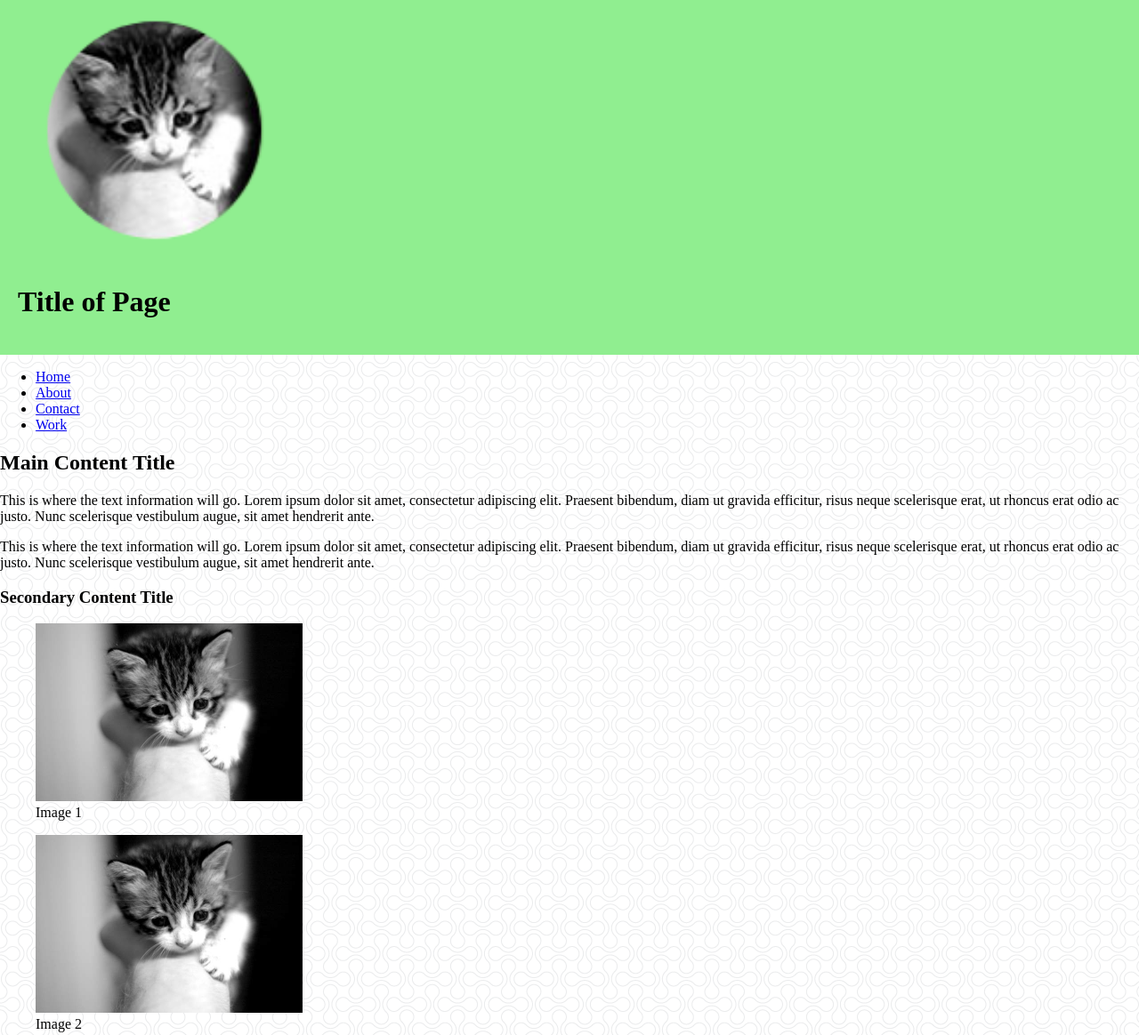
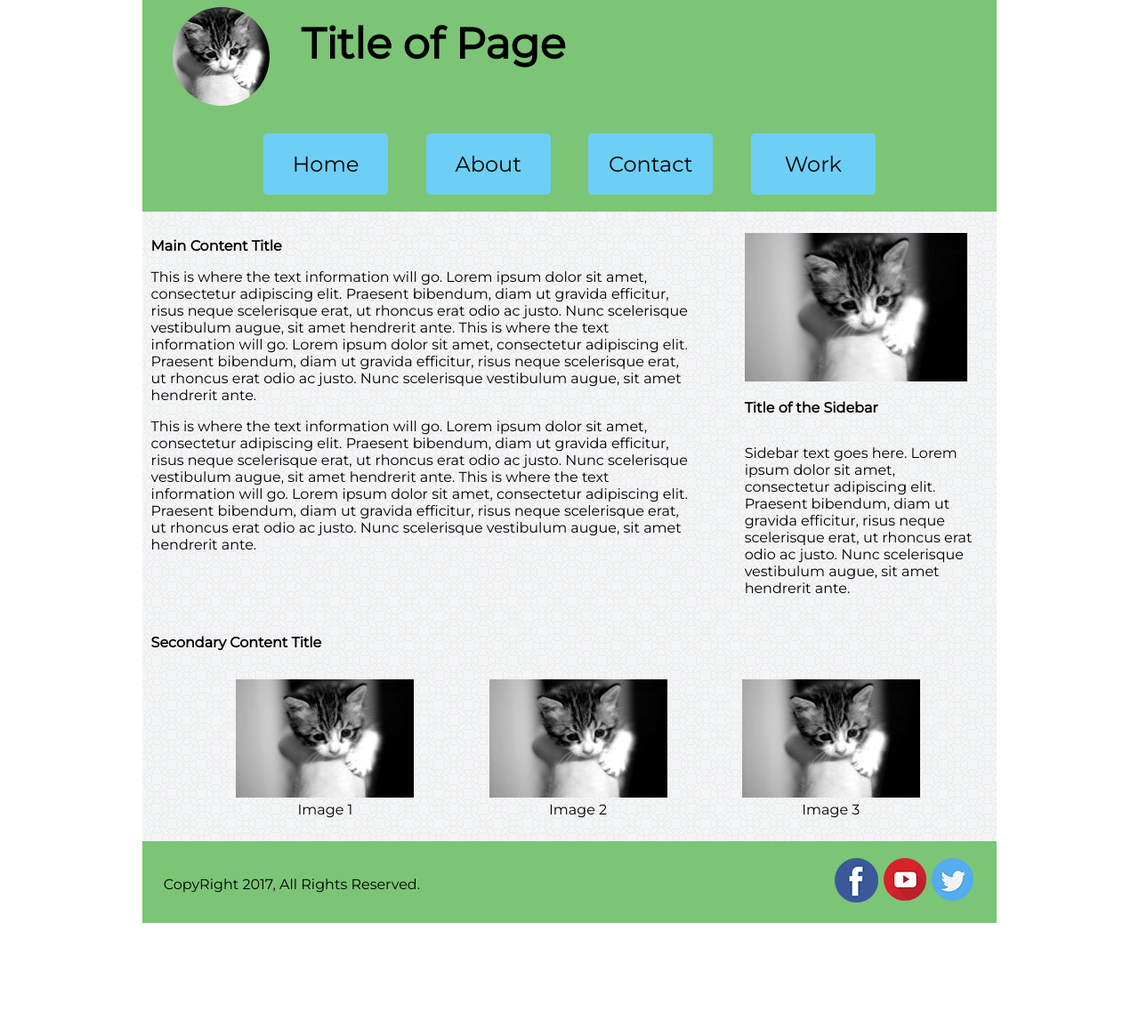
Before and after one commit to gend0065/gend0065.github.io, a plain HTML site: page lib2024/assg-4/index.html in a window 1280 px wide. Shown: the part 7-1171 px from the top of the page at 89% size. After the commit the page ends 1045 px from the top, so only its background shows below. Drawn offline with Linux system fonts and the light colour scheme.

Commit message:
css html validation success

```diff
--- /dev/null
+++ b/lib2024/assg-4/css/fonts.css
@@ -0,0 +1,4 @@
+@charset "utf-8";
+
+@import url('https://fonts.googleapis.com/css?family=Merriweather');
+@import url('../fonts/open_sans/stylesheet.css')
--- a/lib2024/assg-4/css/style.css
+++ b/lib2024/assg-4/css/style.css
@@ -1,18 +1,191 @@
 @charset "utf-8";
 
-/* setting background image */
-body {
-	background-image: url("../img/background.png");
-	margin: 0;
+html, body, div, span, applet, object, iframe,
+h1, h2, h3, h4, h5, h6, p, blockquote, pre,
+a, abbr, acronym, address, big, cite, code,
+del, dfn, em, img, ins, kbd, q, s, samp,
+small, strike, strong, sub, sup, tt, var,
+b, u, i, center,
+dl, dt, dd, ol, ul, li,
+fieldset, form, label, legend,
+table, caption, tbody, tfoot, thead, tr, th, td,
+article, aside, canvas, details, embed,
+figure, figcaption, footer, header, hgroup,
+menu, nav, output, ruby, section, summary,
+time, mark, audio, video {
+  padding: 0;
+  border: 0;
+  font-size: 100%;
+  font: inherit;
 }
 
-/* setting background colour */
-.site-border {
-  	padding: 20px;
-  	background-color: lightgreen;
+/* HTML5 display-role reset for older browsers */
+article, aside, details, figcaption, figure,
+footer, header, hgroup, menu, nav, section {
+  display: block;
 }
 
-/* change image size */
-img {
-	width: 300px;
+ol, ul {
+  list-style: none;
 }
+
+blockquote, q {
+  quotes: none;
+}
+
+blockquote:before, blockquote:after,
+q:before, q:after {
+  content: '';
+  content: none;
+}
+
+table {
+  border-collapse: collapse;
+  border-spacing: 0;
+}
+
+/*CSS clearfix*/
+
+.clearfix:after {
+  content: "";
+  display: table;
+  clear: both;
+}
+
+/* styling webpage settings */
+body {
+  background-color: #ffffff;
+  font-family: 'Montserrat', sans-serif;
+  margin: 0px;
+}
+
+/* viewing size and background image settings */
+#wrapper {
+  background-image: url("../img/circles-light.png");
+  max-width: 960px;
+  margin: auto auto;
+}
+
+/* green header background */
+header {
+  background-color: #7CC576;
+  height: 20%;
+}
+
+/* logo placement */
+#logo {
+  float: none;
+  vertical-align: middle;
+  margin: 1% 2% 0% 2%;
+}
+
+/* titles */
+h1 {
+  display: inline-block;
+  font-size: 3em;
+  margin: 0;
+}
+
+h1, h2, h3 {
+  font-weight: bold;
+}
+
+/* navigation */
+#main-nav {
+  text-align: center;
+  list-style-type: none;
+  margin-top: 0;
+}
+
+/* remove bullet points and separate nav links */
+nav ul li a {
+  text-align: center;
+  font-size: 1.5em;
+  text-decoration: none;
+  color: #000;
+  margin: 2%;
+}
+
+/* reformat nav links */
+nav ul li {
+  background-color: #6DCFF6;
+  display: inline-block;
+  border-radius: 5px;
+  width: 100px;
+  padding: 20px;
+  margin: 2%
+}
+
+main {
+  height: 100%;
+  margin: 1%;
+}
+
+/* primary and secondary content */
+#pri-content {
+  width: 65%;
+  display: inline-block;
+}
+
+/* secondary content */
+#sec-content {
+  text-align: center;
+  width: 100%;
+  display: inline-block;
+  margin: 1%;
+}
+
+#sec-content h3 {
+  text-align: left;
+}
+
+figure {
+  display: inline-block;
+}
+
+.threeimg {
+  position: relative;
+  width: 200px;
+}
+
+/* side content */
+#side-content {
+  width: 30%;
+  float: right;
+}
+
+#sidebar p {
+  float: left;
+}
+
+aside {
+  padding: 3%;
+}
+
+/* resize the square cat images */
+.square {
+  width: 250px;
+}
+
+/* footer */
+footer {
+    background-color: #7CC576;
+    padding: 2%;
+}
+
+footer p {
+    display: inline;
+    float: left;
+    padding: 0.5%;
+}
+
+#social-media {
+    display: inline-block;
+    margin-left: 50%;
+}
+
+.link {
+    margin-right: 6px;
+    position: relative;
+    float: right;
+}
--- a/lib2024/assg-4/index.html
+++ b/lib2024/assg-4/index.html
@@ -6,112 +6,103 @@
 	<meta name="keywords" content="HTML, CSS">
 	<title>Assignment 4</title>
 	<link rel="stylesheet" type="text/css" href="css/style.css">
+	<link href="https://fonts.googleapis.com/css?family=Montserrat&display=swap" rel="stylesheet">
 </head>
 <body>
-	<header id="header" class="site-border">
+	<div id="wrapper">
+		<header>
 			<!-- inserting logo -->
-		<img src="img/logo.png" alt="Logo" id="logo" class="header">
+			<img src="img/logo.png" alt="Logo" id="logo">
 			<h1>Title of Page</h1>
-	</header>
 
 			<!-- Tabs -->
-	<nav class="main-nav-container">
-		<ul class="main-nav">
+			<nav id="topnav">
+				<ul id="main-nav">
 					<li>
-				<a href="home.html">Home</a>
+						<a href="home.html" class="nav-links">Home</a>
 					</li>
 
 					<li>
-				<a href="about.html">About</a>
+						<a href="about.html" class="nav-links">About</a>
 					</li>
 
 					<li>
-				<a href="contact.html">Contact</a>
+						<a href="contact.html" class="nav-links">Contact</a>
 					</li>
 
 					<li>
-				<a href="work.html">Work</a>
+						<a href="work.html" class="nav-links">Work</a>
 					</li>
 				</ul>
 			</nav>
-
+		</header>
 		<main>
-		<div id="pri-content" class="column-left">
+			<div id="pri-content">
 				<!-- This is the main content of the page -->
 				<h2>Main Content Title</h2>
-			<article id="main-content" class="pri-content">
+				<article>
 					<!-- Paragraph 1, main content -->
 					<p>
-					This is where the text information will go. Lorem ipsum dolor sit amet, consectetur adipiscing elit. Praesent bibendum, diam ut gravida efficitur, risus neque scelerisque erat, ut rhoncus erat odio ac justo. Nunc scelerisque vestibulum augue, sit amet hendrerit ante.
+						This is where the text information will go. Lorem ipsum dolor sit amet, consectetur adipiscing elit. Praesent bibendum, diam ut gravida efficitur, risus neque scelerisque erat, ut rhoncus erat odio ac justo. Nunc scelerisque vestibulum augue, sit amet hendrerit ante. This is where the text information will go. Lorem ipsum dolor sit amet, consectetur adipiscing elit. Praesent bibendum, diam ut gravida efficitur, risus neque scelerisque erat, ut rhoncus erat odio ac justo. Nunc scelerisque vestibulum augue, sit amet hendrerit ante.
 					</p>
 
 					<!-- Paragraph 2, main content -->
 					<p>
-					This is where the text information will go. Lorem ipsum dolor sit amet, consectetur adipiscing elit. Praesent bibendum, diam ut gravida efficitur, risus neque scelerisque erat, ut rhoncus erat odio ac justo. Nunc scelerisque vestibulum augue, sit amet hendrerit ante.
+						This is where the text information will go. Lorem ipsum dolor sit amet, consectetur adipiscing elit. Praesent bibendum, diam ut gravida efficitur, risus neque scelerisque erat, ut rhoncus erat odio ac justo. Nunc scelerisque vestibulum augue, sit amet hendrerit ante. This is where the text information will go. Lorem ipsum dolor sit amet, consectetur adipiscing elit. Praesent bibendum, diam ut gravida efficitur, risus neque scelerisque erat, ut rhoncus erat odio ac justo. Nunc scelerisque vestibulum augue, sit amet hendrerit ante.
 					</p>
 				</article>
 			</div>
 
-		<div id="sec-content" class="column-left">
-			<!-- This is the secondary content of the page -->
-			<h3>Secondary Content Title</h3>
-			<article id="img-1" class="sec-content">
-				<!-- image 1 -->
-				<figure>
-					<img src="img/logo-square.jpg" alt="Cat" class="square">
-					<figcaption>Image 1</figcaption>
-				</figure>
-			</article>
+			<!-- This is the sidebar content of the page -->
+			<div id="side-content">
+				<aside id ="sidebar">
+					<!-- side photo -->
+					<img src="img/logo-square.jpg" alt="cat" class="square">
 
-			<article id="img-2" class="sec-content">
-				<!-- image 2 -->
-				<figure>
-					<img src="img/logo-square.jpg" alt="Cat" class="square">
-					<figcaption>Image 2</figcaption>
-				</figure>
-			</article>
+					<h3>Title of the Sidebar</h3>
 
-			<article id="img-3" class="sec-content">
-				<!-- image 3 -->
-				<figure>
-					<img src="img/logo-square.jpg" alt="Cat" class="square">
-					<figcaption>Image 3</figcaption>
-				</figure>
-			</article>
-		</div>
-
-		<!-- This is the sidebar content of the page -->
-		<div id="side-content" class="column-right">
-			<article id="side-photo" class="side-content">
-				<!-- side photo -->
-				<figure>
-					<img src="img/logo-square.jpg" alt="Cat" class="square">
-				</figure>
-			</article>
-
-			<article>
-				<h3>Title of the Sidebar</h3>
 					<p>
 						Sidebar text goes here. Lorem ipsum dolor sit amet, consectetur adipiscing elit. Praesent bibendum, diam ut gravida efficitur, risus neque scelerisque erat, ut rhoncus erat odio ac justo. Nunc scelerisque vestibulum augue, sit amet hendrerit ante.
 					</p>
-			</article>
+				</aside>
 			</div>
 		</main>
-
-	<!-- This is the copyright notice and relevant links -->
-	<footer id="footer" class="site-border">
-		<p>CopyRight 2017, All Rights Reserved.</p>
+		<div id="sec-content">
+			<!-- This is the secondary content of the page -->
+			<h3>Secondary Content Title</h3>
+			<!-- images -->
 				<figure>
-			<img src="img/facebook.png" alt="Facebook" class="link">
+					<img src="img/logo-square.jpg" alt="cat" class="threeimg">
+					<figcaption>Image 1</figcaption>
 				</figure>
 
 				<figure>
-			<img src="img/youtube.png" alt="Youtube" class="link">
+					<img src="img/logo-square.jpg" alt="cat" class="threeimg">
+					<figcaption>Image 2</figcaption>
 				</figure>
 
 				<figure>
+					<img src="img/logo-square.jpg" alt="cat" class="threeimg">
+					<figcaption>Image 3</figcaption>
+				</figure>
+		</div>
+		<!-- This is the copyright notice and relevant links -->
+		<footer>
+			<p>CopyRight 2017, All Rights Reserved.</p>
+			<div id="social-media">
+				<a href="https://twitter.com/">
 					<img src="img/twitter.png" alt="Twitter" class="link">
-		</figure>
+				</a>
+
+				<a href="https://www.youtube.com/">
+					<img src="img/youtube.png" alt="Youtube" class="link">
+				</a>
+
+				<a href="https://www.facebook.com/">
+					<img src="img/facebook.png" alt="Facebook" class="link">
+				</a>
+			</div>
 		</footer>
+	</div>
 </body>
 </html>
```
Also changed, not shown: lib2024/assg-4/sss.html (added, +165 -0 lines), lib2024/assg-4/img/background.png (deleted), lib2024/assg-4/img/circles-light.png (added), 1 other file. Lines whose indentation alone changed are shown as unchanged.
